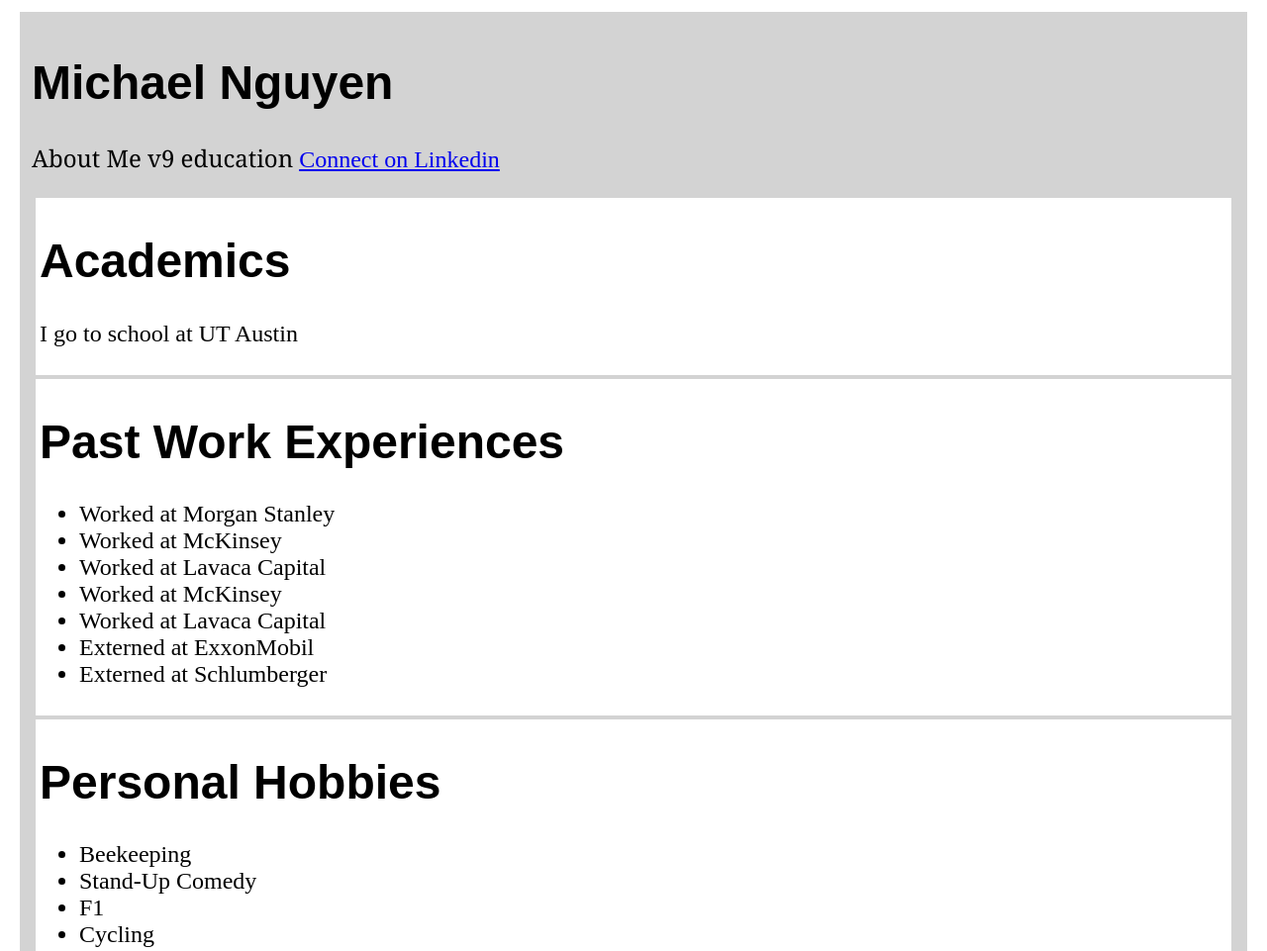
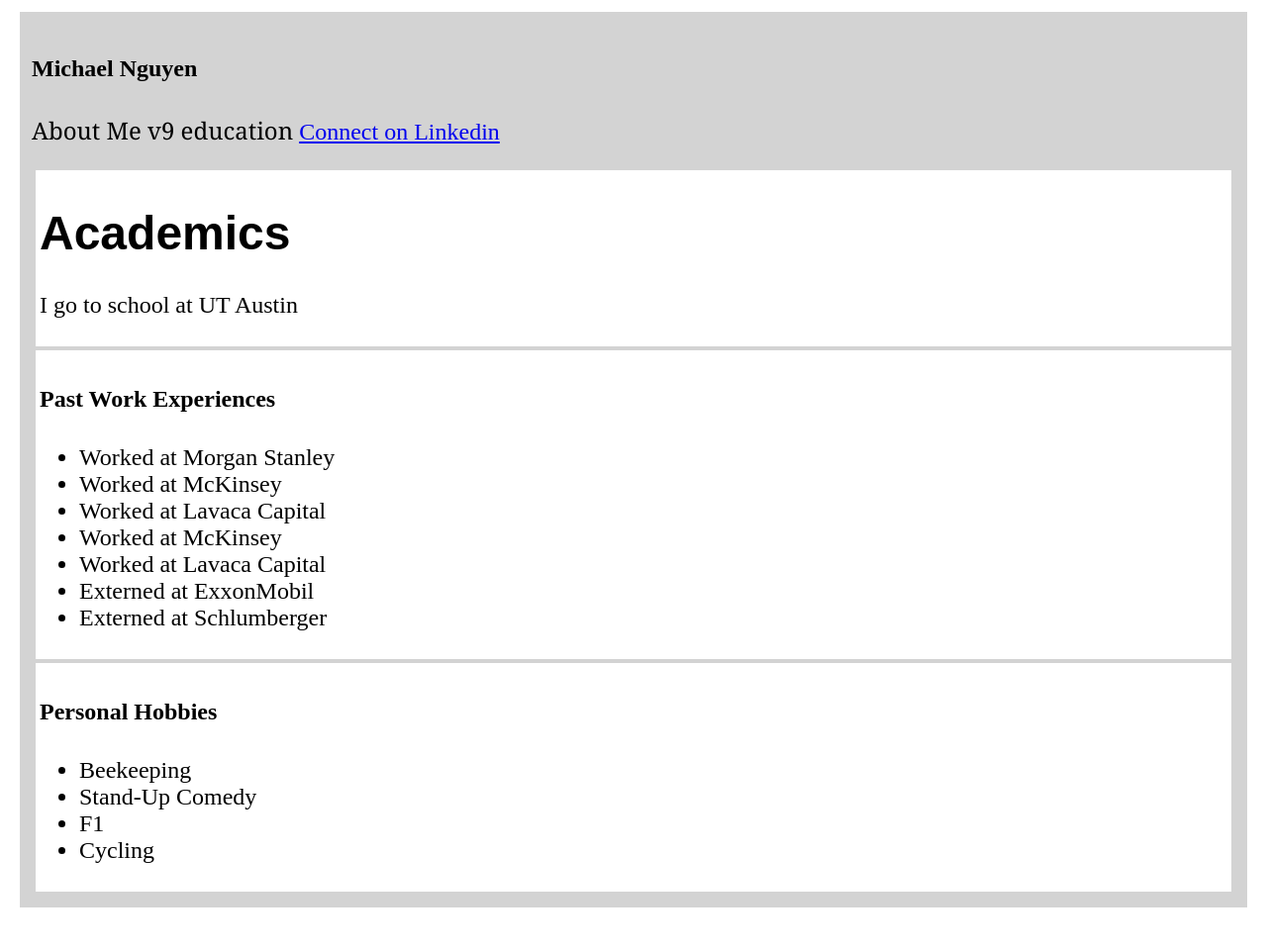
Before and after one commit to Michael-UT/Michael-UT.github.io, a plain HTML site: page index.html in a window 1280 px wide. Shown: the top 961 px of the page at 99% size. After the commit the page ends 929 px from the top, so only its background shows below. Drawn offline with Linux system fonts and the light colour scheme; a script that the page names is missing.

Commit message:
v9 heading size and on hover change

```diff
--- a/index.html
+++ b/index.html
@@ -6,7 +6,7 @@
     </head>
     <body>
         <div class="wrapper">
-            <h1>Michael Nguyen</h1>
+            <h4>Michael Nguyen</h4>
             <p>
                 <!-- Main updates <span id="adjective">static</span>. -->
                 <span id="lightHeader">About Me v9 education</span>
@@ -20,7 +20,7 @@
             </div>
 
             <div class="resumeSection">
-                <h1>Past Work Experiences</h1>
+                <h4>Past Work Experiences</h4>
                 <!-- <p>
                     <span id="lightHeader">Resume Section 1 title</span>
                 </p> -->
@@ -36,7 +36,7 @@
             </div>
 
             <div class="resumeSection">
-                <h1>Personal Hobbies</h1>
+                <h4>Personal Hobbies</h4>
                 <!-- <p>
                     <span id="lightHeader">Resume Section 1 title</span>
                 </p> -->
--- a/stylesheet.css
+++ b/stylesheet.css
@@ -32,6 +32,9 @@ h1 {
     /* padding is the internal spacing of this element */
     padding: 4px;
 }
+a:hover {
+  color: orange;
+}
 
 
 /* selects the element with id = adjective */
```
